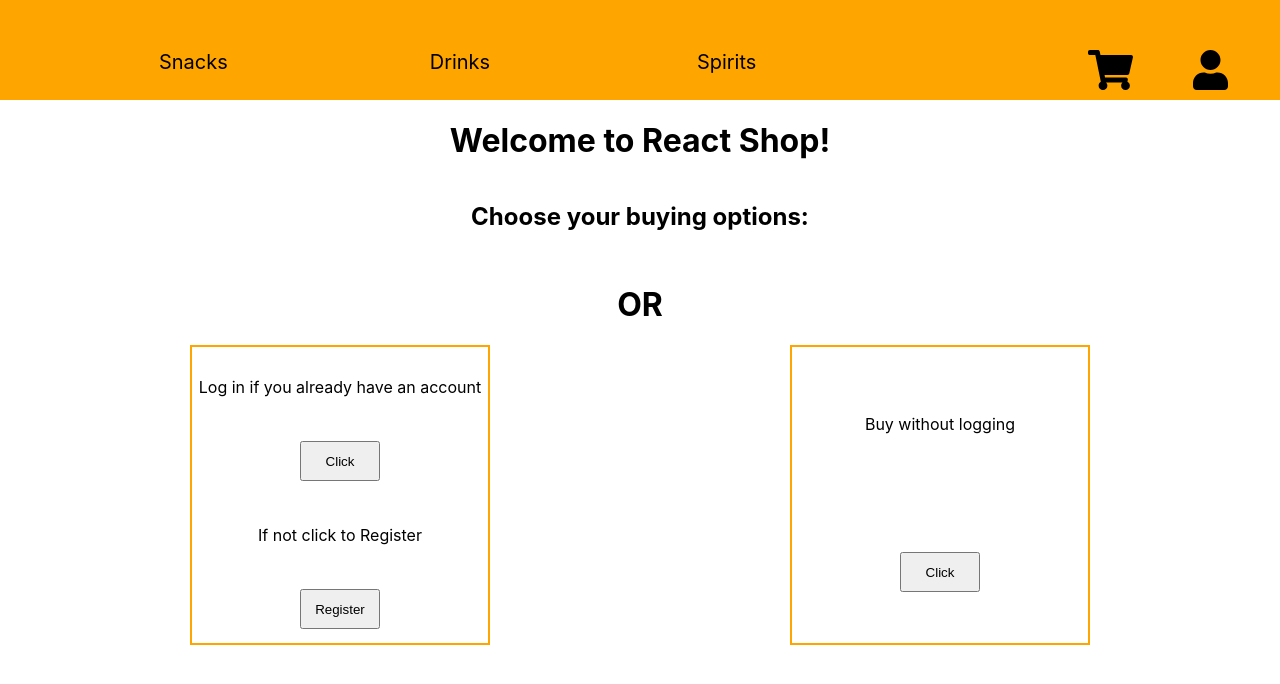
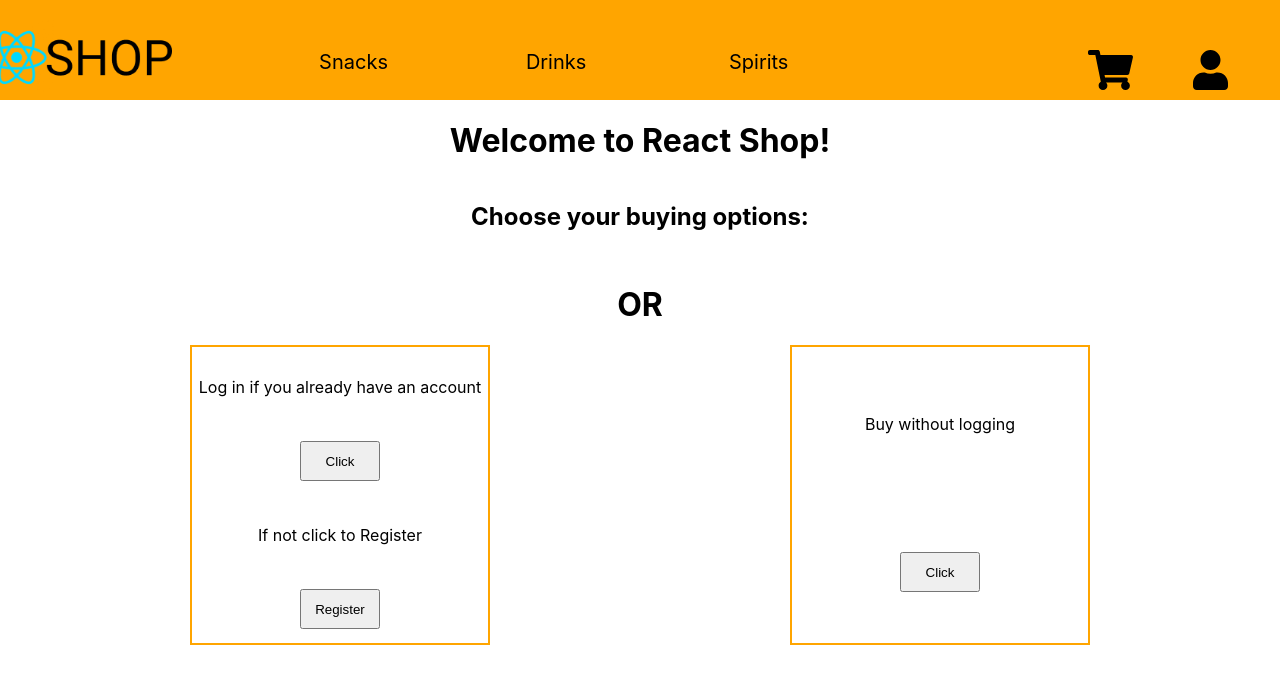
Before and after one commit to GrzegorzBlack/Heroku_ReactShop, a Next.js app: page / in a window 1280 px wide. Shown: the top 684 px of the page. Built offline with nearby package versions, Linux system fonts and the light colour scheme.

Commit message:
image fix

```diff
--- a/components/Header.js
+++ b/components/Header.js
@@ -4,6 +4,8 @@ import UserButton from "./Buttons/LoginButton";
 import AdminButton from "./Buttons/AdminButton";
 import UserLoggedButton from "./Buttons/UserButon";
 import Link from "next/link";
+import Image from "next/image";
+import frame from "../public/Frame 1.png";
 
 import { useAdmin } from "../contexts/AdminProvider";
 import { useUser } from "../contexts/UserProvider";
@@ -29,9 +31,9 @@ const Header = () => {
   return (
     <nav className={styles.navbar}>
       <header className={styles.header}>
-        <Link href="/">
+        <Link href="/" passHref>
           <div className={styles.logo_wrapper}>
-            <img src="\Frame 1.png" alt="shop" />
+            <Image src={frame} alt="shop" width={253} height={102} />
           </div>
         </Link>
         <div className={styles.header_buttons_wrapper}>
```
